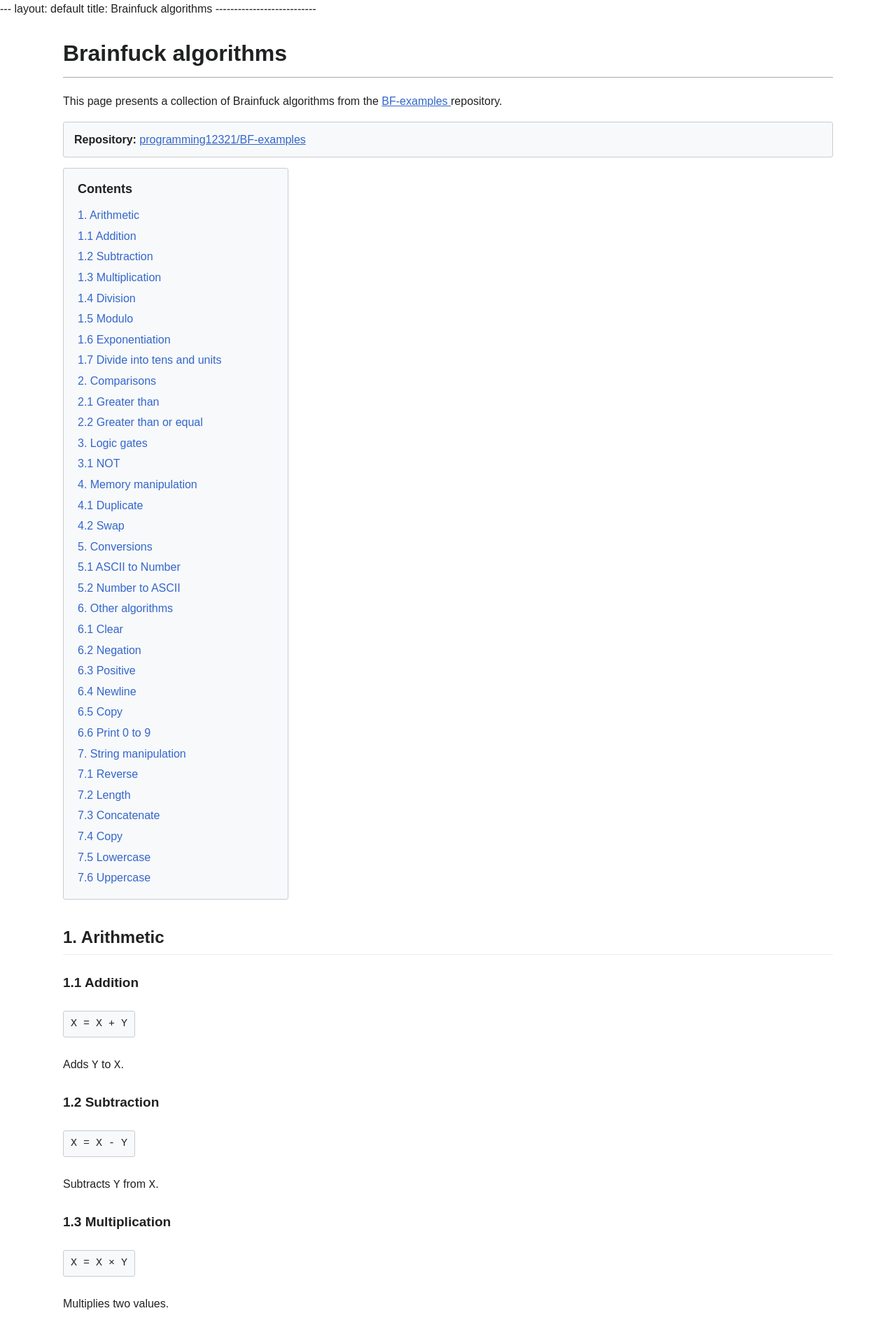
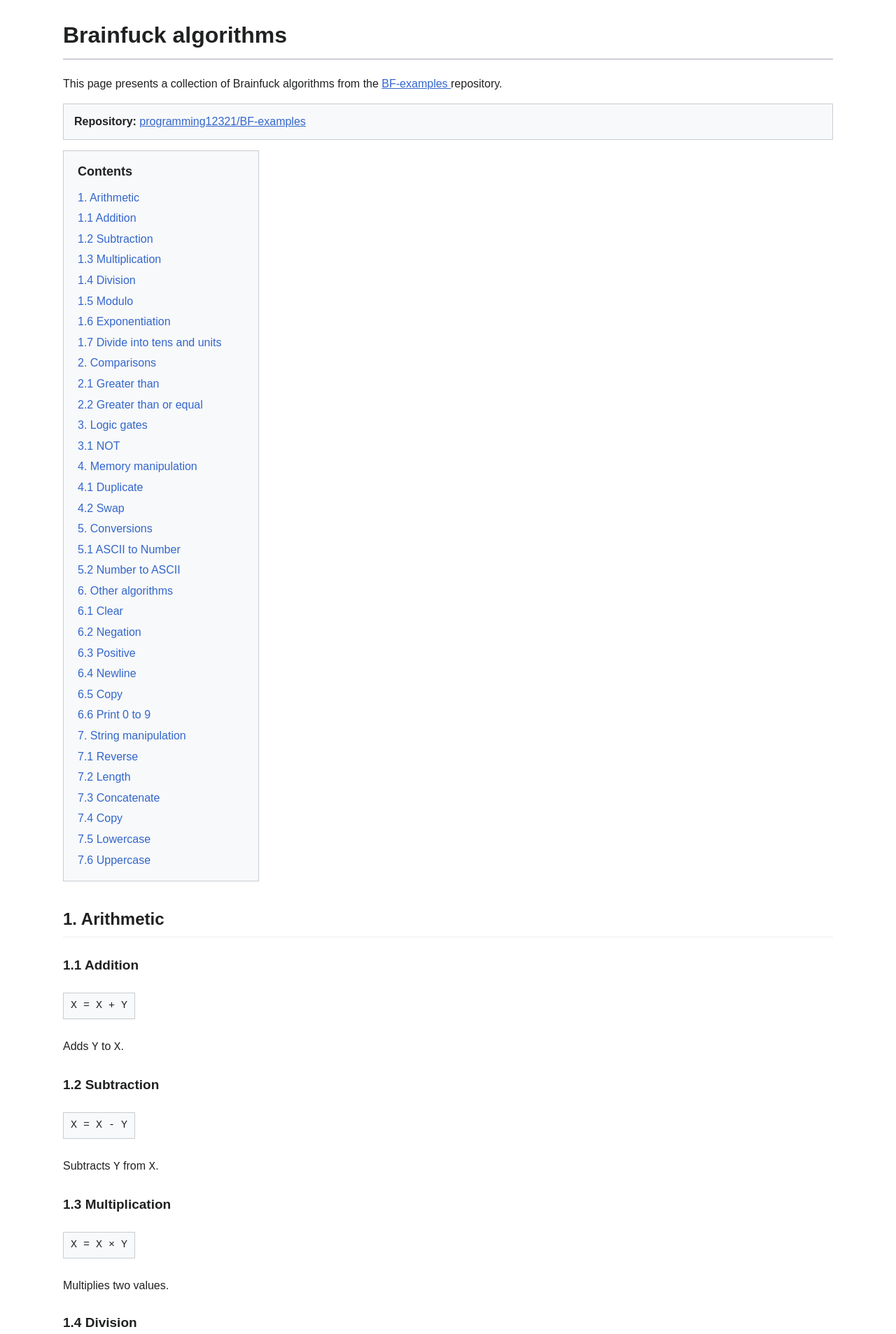
Before and after one commit to programming12321/BF-examples, a Jekyll site: the page built from index.html, in a window 1280 px wide. Shown: the top 1907 px of the page at 70% size. Built offline with Jekyll 4.4.1, drawn with Linux system fonts in a browser that asks for light colours.

Commit message:
Remove CSS styles from index.html

```diff
--- a/index.html
+++ b/index.html
@@ -1,181 +1,7 @@
 ---
-
 layout: default
 title: Brainfuck algorithms
----------------------------
-
-<style>
-body {
-    margin: 0;
-    background: #ffffff;
-    color: #202122;
-    font-family: Arial, Helvetica, sans-serif;
-    line-height: 1.6;
-}
-
-.page {
-    max-width: 1100px;
-    margin: auto;
-    padding: 25px;
-}
-
-h1 {
-    font-size: 32px;
-    border-bottom: 1px solid #a2a9b1;
-    padding-bottom: 8px;
-    margin-top: 0;
-}
-
-h2 {
-    font-size: 24px;
-    border-bottom: 1px solid #eaecf0;
-    padding-bottom: 5px;
-    margin-top: 35px;
-}
-
-h3 {
-    font-size: 19px;
-    margin-top: 25px;
-}
-
-p {
-    max-width: 900px;
-}
-
-code {
-    font-family: "Courier New", monospace;
-}
-
-.operation {
-    display: inline-block;
-    background: #f8f9fa;
-    border: 1px solid #c8ccd1;
-    padding: 6px 10px;
-    margin: 5px 0 10px;
-    font-family: "Courier New", monospace;
-    font-size: 15px;
-    border-radius: 3px;
-}
-
-.bf {
-    display: block;
-    background: #f8f9fa;
-    border: 1px solid #c8ccd1;
-    padding: 14px 18px;
-    margin: 10px 0 20px;
-    overflow-x: auto;
-    white-space: pre-wrap;
-    word-break: break-all;
-    font-family: "Courier New", monospace;
-    font-size: 15px;
-    border-radius: 3px;
-}
-
-.note {
-    background: #f8f9fa;
-    border-left: 4px solid #72777d;
-    padding: 10px 15px;
-    margin: 15px 0;
-}
-
-.toc {
-    background: #f8f9fa;
-    border: 1px solid #c8ccd1;
-    padding: 15px 20px;
-    display: inline-block;
-    min-width: 280px;
-    border-radius: 3px;
-}
-
-.toc-title {
-    font-weight: bold;
-    font-size: 18px;
-    margin-bottom: 8px;
-}
-
-.toc a {
-    display: block;
-    color: #36c;
-    text-decoration: none;
-    padding: 2px 0;
-}
-
-.toc a:hover {
-    text-decoration: underline;
-}
-
-a {
-    color: #36c;
-}
-
-.repo {
-    background: #f8f9fa;
-    border: 1px solid #c8ccd1;
-    padding: 12px 15px;
-    margin: 15px 0;
-    border-radius: 3px;
-}
-
-.file {
-    font-family: "Courier New", monospace;
-    background: #eaecf0;
-    padding: 2px 6px;
-    border-radius: 3px;
-}
-
-table {
-    border-collapse: collapse;
-    margin: 15px 0;
-    max-width: 100%;
-}
-
-th,
-td {
-    border: 1px solid #a2a9b1;
-    padding: 8px 12px;
-    text-align: left;
-}
-
-th {
-    background: #eaecf0;
-}
-
-.footer {
-    border-top: 1px solid #a2a9b1;
-    margin-top: 50px;
-    padding-top: 15px;
-    color: #54595d;
-    font-size: 14px;
-}
-
-@media (max-width: 700px) {
-    .page {
-        padding: 15px;
-    }
-
-    h1 {
-        font-size: 26px;
-    }
-
-    h2 {
-        font-size: 21px;
-    }
-
-    .toc {
-        display: block;
-        min-width: 0;
-    }
-
-    .bf {
-        font-size: 13px;
-    }
-
-    table {
-        display: block;
-        overflow-x: auto;
-    }
-}
-</style>
+---
 
 <div class="page">
 
```
